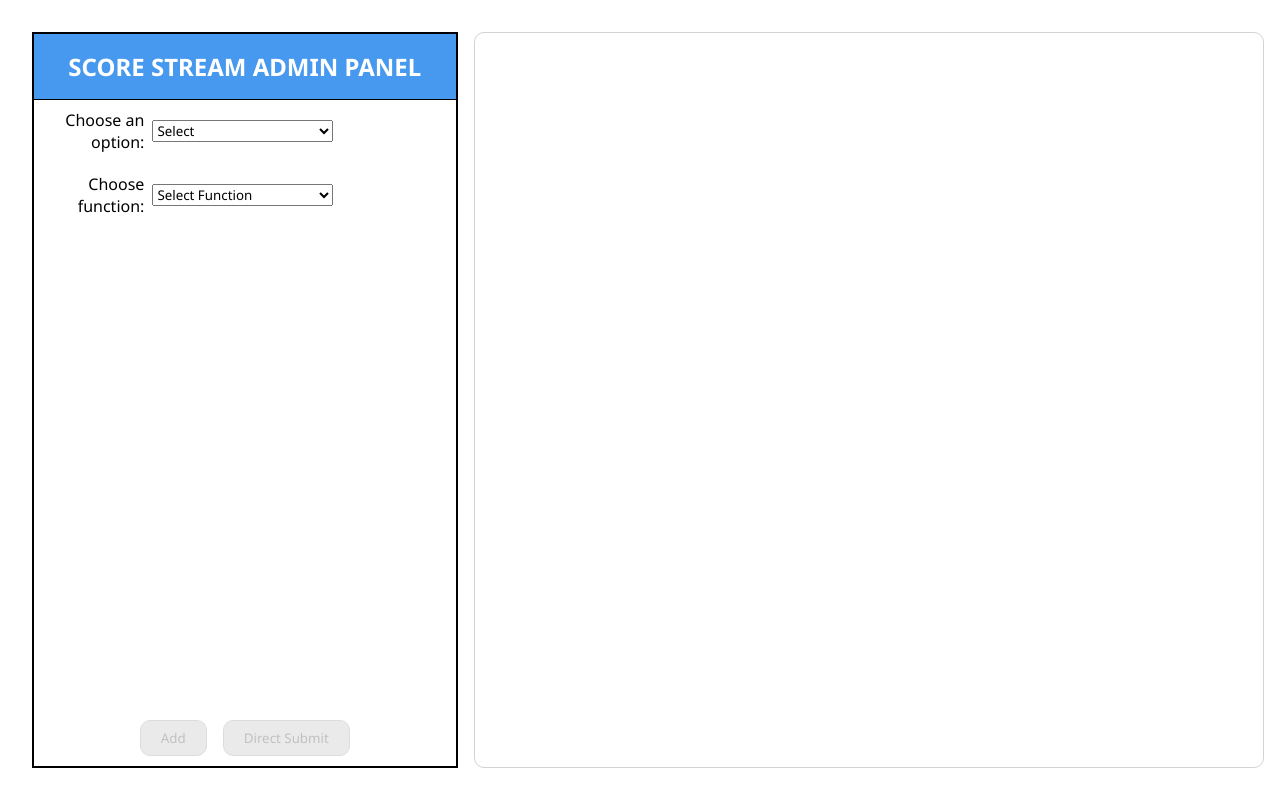
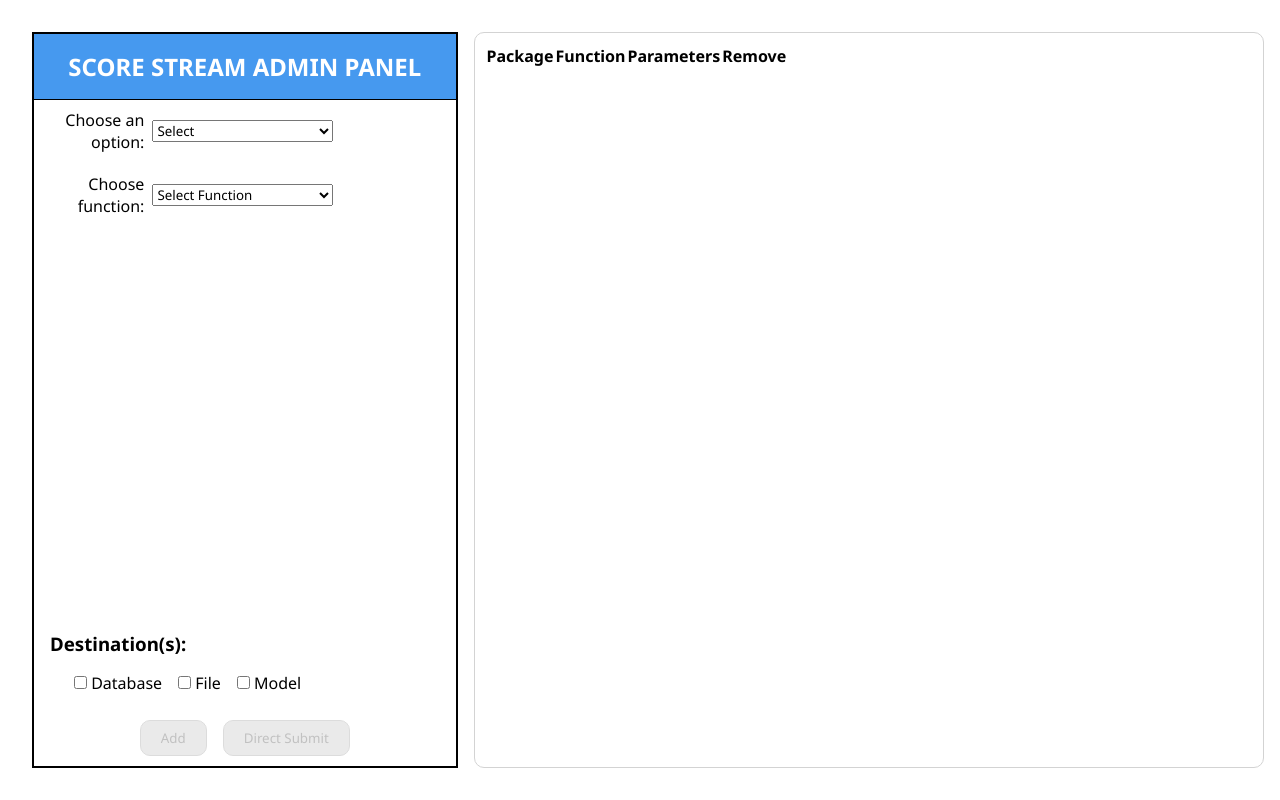
Before and after one commit to austinjohnson03/score-stream-admin-panel, a plain HTML site: page index.html in a window 1280 px wide. Drawn offline with nearby package versions, Linux system fonts and the light colour scheme.

Commit message:
added desitnation function

```diff
--- a/app.js
+++ b/app.js
@@ -1,5 +1,9 @@
+import QueryManager from "./models/QueryManager.js";
+import QueryRequest from "./models/QueryRequest.js";
+
 /*
  * TODO:
+ *  - Add functionality for buttons under param query.
  *  - Create viewport functionality.
  *  - Remove query functionality.
  *  - Duplicate query prevention.
@@ -12,15 +16,22 @@
  *  - Drag and move elements to re-order instead of table buttons.
  *  - Re-design UI so it looks more sleek.
  */
+
+
 let funcMap = {};
 let packages = [];
 
 const apiSelection = document.getElementById('apiSelection');
 const functionSelection = document.getElementById('functionSelection');
 const paramContainer = document.getElementById('paramContainer');
+const destinationReq = document.getElementById('destinationRequest');
 
 const paramAddButton = document.getElementById('paramAddButton');
 const paramDirectSubmitButton = document.getElementById('paramDirectSubmitButton');
+
+const viewportTable = document.getElementById('viewportTable');
+
+let queryManager = new QueryManager(viewportTable);
 
 paramAddButton.disabled = true;
 paramDirectSubmitButton.disabled = true;
@@ -74,6 +85,15 @@ functionSelection.addEventListener('change', () => {
 
     updateButtonState(paramAddButton);
     updateButtonState(paramDirectSubmitButton);
+});
+
+paramAddButton.addEventListener('click', () => {
+    request = new QueryRequest(
+        apiSelection.value,
+        functionSelection.value,
+        paramContainer,
+        destinationReq
+        );
 });
 
 async function loadFuncMap() {
--- a/index.html
+++ b/index.html
@@ -9,6 +9,7 @@
     <link rel="preconnect" href="https://fonts.googleapis.com">
     <link rel="preconnect" href="https://fonts.gstatic.com" crossorigin>
     <link href="https://fonts.googleapis.com/css2?family=Noto+Sans:ital,wght@0,100..900;1,100..900&display=swap" rel="stylesheet">
+    <link rel="stylesheet" href="https://fonts.googleapis.com/css2?family=Material+Symbols+Outlined:opsz,wght,FILL,GRAD@20..48,100..700,0..1,-50..200&icon_names=cancel" />
     <link rel="stylesheet" href="style.css">
 </head>
 <body>
@@ -28,18 +29,52 @@
             </div>
             <div id="paramContainer"></div>
         </div>
-        <div class="selection-button-container">
-            <div class="add-remove-container">
-                <button type="button" id="paramAddButton">Add</button>
-                <button type="button" id="paramDirectSubmitButton">Direct Submit</button>
+        <div class="dest-btn-container">
+            <div class="destination-container">
+                <div class="destination-header">
+                    <h3>Destination(s):</h3>
+                </div>
+                <div class="destination-body">
+                    <div class="dest-label-container">
+                        <label>
+                            <input type="checkbox" id="destDB" name="destinationRequest" value="db">
+                            Database
+                        </label>
+                    </div>
+                    <div class="dest-label-container">
+                        <label>
+                            <input type="checkbox" id="destToFile" name="destinationRequest" value="file">
+                            File
+                        </label>
+                    </div>
+                    <div class="dest-label-container">
+                        <label>
+                            <input type="checkbox" id="destModel" name="destinationRequest" value="model">
+                            Model
+                        </label>
+                    </div>
+                </div>
+            </div>
+            <div class="selection-button-container">
+                <div class="add-remove-container">
+                    <button type="button" id="paramAddButton">Add</button>
+                    <button type="button" id="paramDirectSubmitButton">Direct Submit</button>
+                </div>
             </div>
         </div>
     </div>
     <div class="query-viewport">
-        <table id="queryTable"></table>
+        <table id="viewportTable">
+            <tr>
+                <th>Package</th>
+                <th>Function</th>
+                <th>Parameters</th>
+                <th>Remove</th>
+            </tr>
+        </table>
     </div>
 </div>
 
-    <script src="app.js"></script>
+    <script src="app.js" type="module"></script>
 </body>
 </html>
--- a/style.css
+++ b/style.css
@@ -123,6 +123,21 @@ input[type=number] {
     width: 60%;
 }
 
+.destination-header {
+    margin-left: 1rem;
+}
+
+.destination-body {
+    display: flex;
+    flex-direction: row;
+    align-items: center;
+    justify-content: left;
+    width: 100%;
+    gap: 1rem;
+    padding: 1rem;
+    margin-left: 1.5rem;
+}
+
 .add-remove-container button {
     border: #333 solid 1px;
     border-radius: 10px;
@@ -155,12 +170,6 @@ input[type=number] {
     cursor: pointer;
 }
 
-.query-viewport {
-    border: 1px solid lightgray;
-    border-radius: 10px;
-    padding: 10px;
-
-}
 
 button:disabled {
     opacity: 0.4;
@@ -174,3 +183,9 @@ button:disabled:hover {
     background-color: #ccc;
     color: #666;
 }
+
+.query-viewport {
+    border: 1px solid lightgray;
+    border-radius: 10px;
+    padding: 10px;
+}
```
